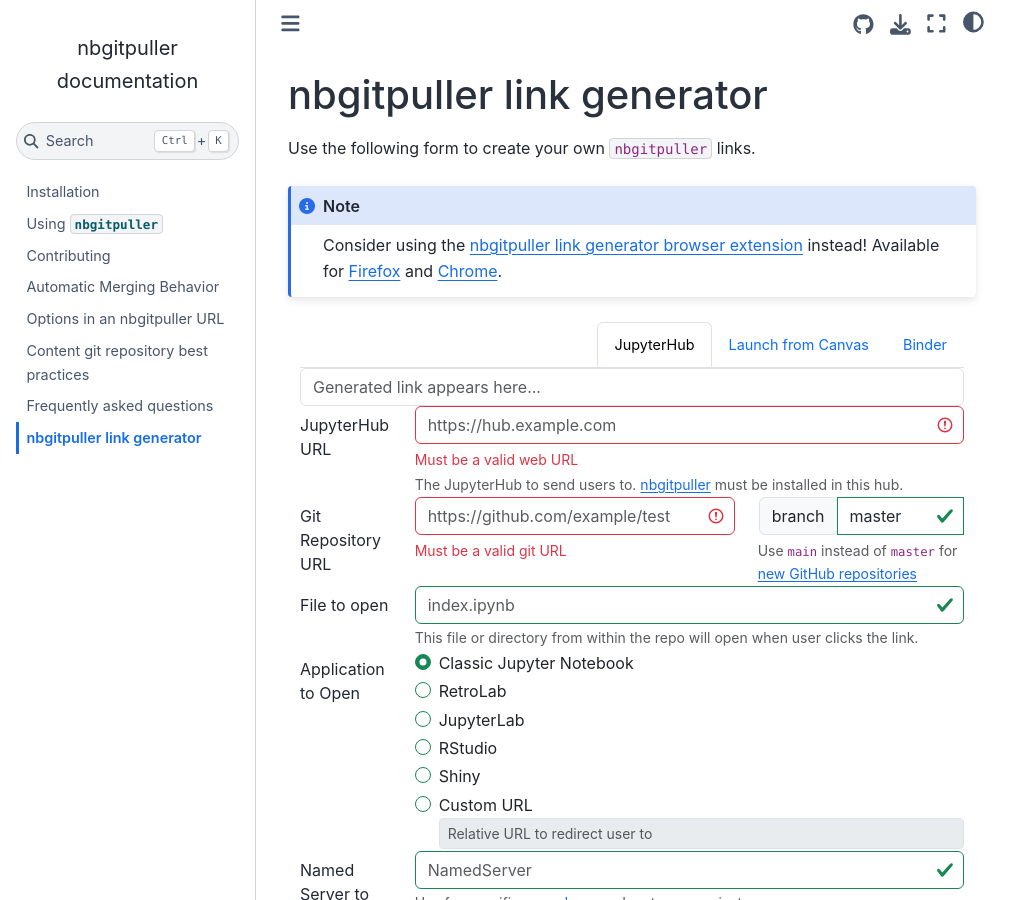
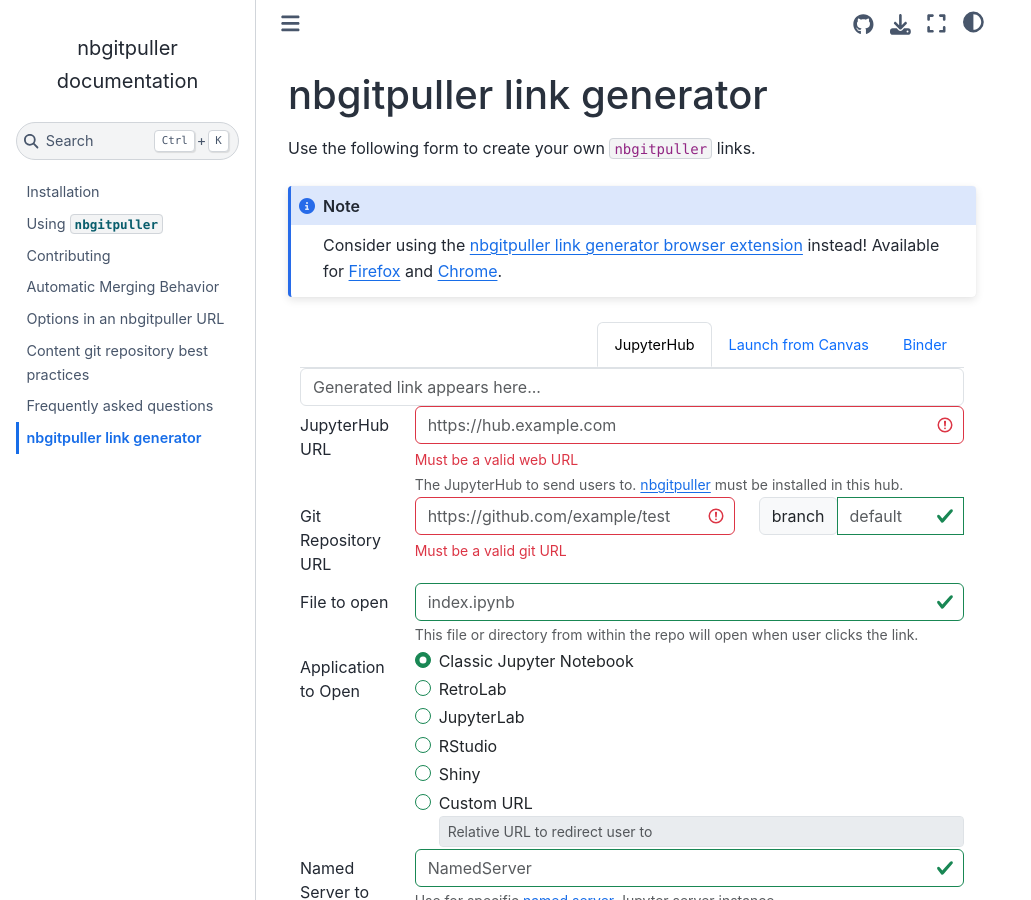
Before and after one commit to jupyterhub/nbgitpuller, a Sphinx documentation site: the page built from docs/link.rst, in a window 1280 px wide and 900 px high. Shown: the whole window, without its empty margins (0-1031 px from the left). Built offline with Sphinx 7.4.7 and the Sphinx Book theme 1.1.4, drawn with Linux system fonts in a browser that asks for light colours.

Commit message:
Don't hardcode 'master' into the link generator
Just leaving it empty now checks out HEAD, which is the default
branch.

Fixes https://github.com/jupyterhub/nbgitpuller/issues/311

```diff
--- a/docs/link.rst
+++ b/docs/link.rst
@@ -83,12 +83,7 @@
                  <div class="input-group-prepend">
                    <span class="input-group-text" id="branch-prepend-label">branch</span>
                  </div>
-                 <input name="branch" id="branch" type="text" class="form-control" value="master" aria-label="Branch Name" aria-describedby="branch-prepend-label">
-                 <small class="form-text text-muted">
-                    Use <code>main</code> instead of <code>master</code> for
-                    <a href="https://github.blog/changelog/2020-10-01-the-default-branch-for-newly-created-repositories-is-now-main/">
-                    new GitHub repositories</a>
-                 </small>
+                 <input name="branch" id="branch" type="text" class="form-control" placeholder="default" aria-label="Branch Name" aria-describedby="branch-prepend-label">
                  <div class="invalid-feedback">
                     Must specify a branch name
                  </div>
```
